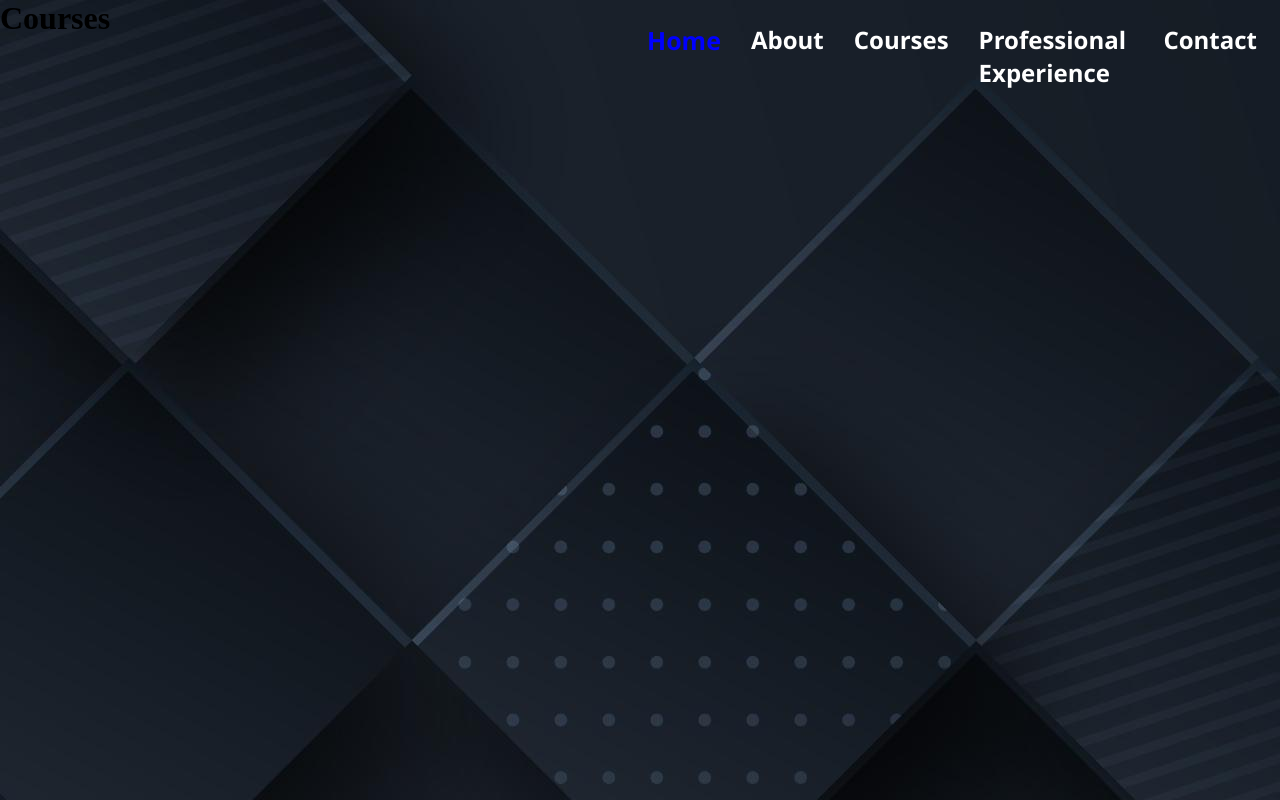
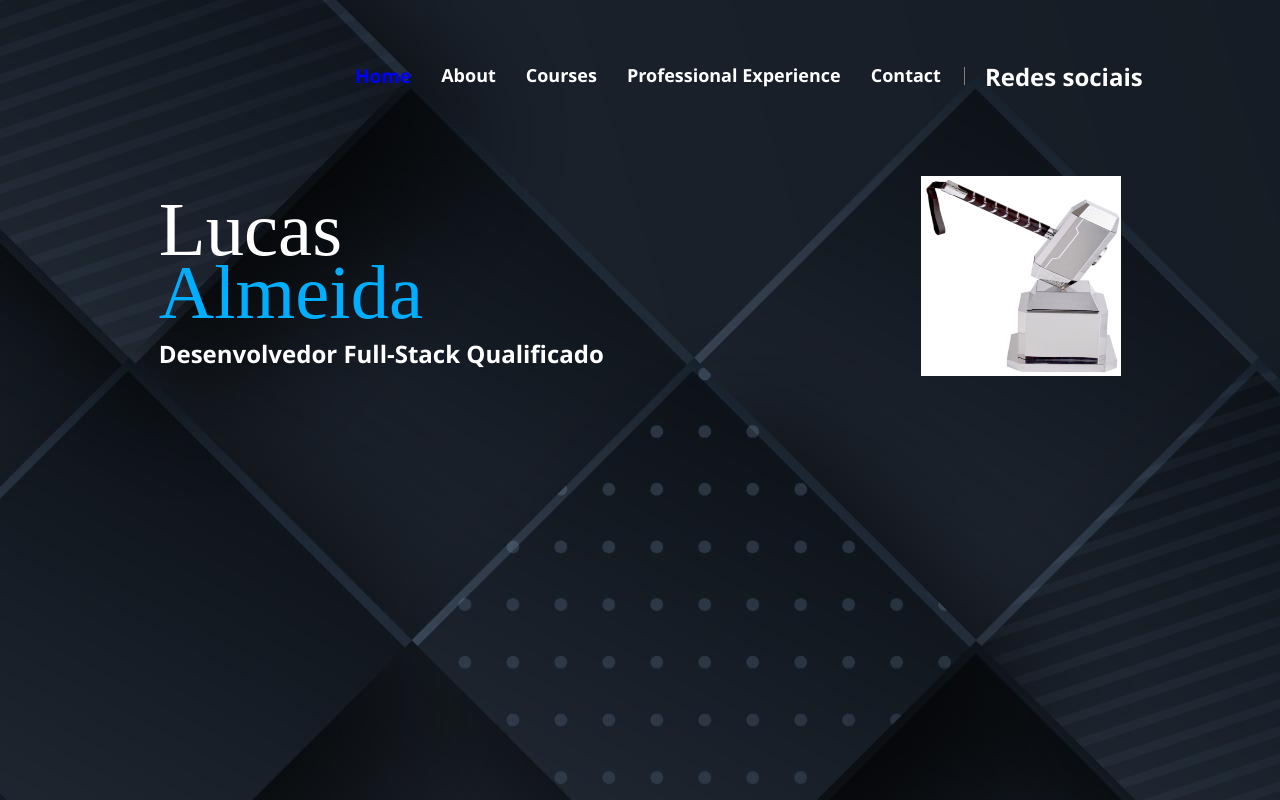
Before and after one commit to LucasPereira9/personalPortfolio, a Next.js app: page /en in a window 1280 px wide. Built offline with nearby package versions, Linux system fonts and the light colour scheme.

Commit message:
feat: button uptade

```diff
--- a/src/app/[locale]/globals.css
+++ b/src/app/[locale]/globals.css
@@ -5,11 +5,6 @@
   margin: 0;
 }
 
-html,
-body {
-  max-width: 100vw;
-  overflow-x: hidden;
-}
 h2 {
   color: white;
   font-family: 'Segoe UI', Tahoma, Geneva, Verdana, sans-serif;
--- a/src/app/[locale]/page.module.css
+++ b/src/app/[locale]/page.module.css
@@ -1,3 +1,16 @@
-.container {
-    /* background-color: red; */
+.personal_info_container {
+    align-items: center;
+    display: flex;
+    flex-direction: row;
+    justify-content: space-around;
+    margin-top: 8vh;
 }
+.first_name {
+    font-size: 6vw;
+    color: white;
+    margin-bottom: -25px;
+}
+.second_name {
+    font-size: 6vw;
+    color: rgb(0, 174, 255);
+}
--- a/src/app/[locale]/page.tsx
+++ b/src/app/[locale]/page.tsx
@@ -1,10 +1,21 @@
+import Image from 'next/image';
 import styles from './page.module.css'
 import Header from '@/components/header';
 
 export default function Index() {
   return (
-    <div className={styles.container}>
+    <body>
       <Header />
-    </div>
+      <div className={styles.personal_info_container}>
+        <div>
+            <p className={styles.first_name}>Lucas</p>
+            <p className={styles.second_name}>Almeida</p>
+            <h2>Desenvolvedor Full-Stack Qualificado</h2>
+        </div>
+        <div>
+          <Image width={200} height={200} src={'/assets/images/mjonir.jpg'} alt={'profile'} />
+        </div>
+      </div>
+    </body>
   )
 }
--- a/src/components/header/header.module.css
+++ b/src/components/header/header.module.css
@@ -1,12 +1,24 @@
 .container {
     display: flex;
+    margin: 40px;
     flex-direction: row;
-    justify-content: space-between;
+    justify-content: space-around;
+}
+.content {
+    align-items: center;
+    display: flex;
+    justify-content: center;
+    flex-direction: row;
 }
 .navOptionsContent {
     display: flex;
     margin: 8px;
     flex-direction: row;
     justify-content: space-around;
-    width: 50%;
 }
+.separator {
+    width: 1px;
+    height: 18px;
+    margin-right: 20px;
+    background-color: gray;
+}
--- a/src/components/header/index.tsx
+++ b/src/components/header/index.tsx
@@ -22,11 +22,15 @@ export default function Header() {
 
     return (
         <div className={styles.container}>
-            <h1>
-                {t('Cursos')}
-            </h1>
-            <div  className={styles.navOptionsContent}>
-                {navigationOptions}
+            <h1 />
+            <div className={styles.content}>
+                <div  className={styles.navOptionsContent}>
+                    {navigationOptions}
+                </div>
+                <div className={styles.separator} />
+                <h2>
+                    Redes sociais
+                </h2>
             </div>
         </div>
     )
--- a/src/components/navButton/navButton.module.css
+++ b/src/components/navButton/navButton.module.css
@@ -4,10 +4,14 @@
     padding: 10px;
     border-radius: 5px;
     margin: 5px;
+    font-size: 18px;
     transition: color 0.6s, box-shadow 0.3s, font-size 0.5s;
 }
 
 .selectedTitle {
     color: blue;
-    font-size: 25px;
+    font-size: 19px;
 }
+.title:hover {
+    color: blue;
+}
```
Also changed, not shown: public/assets/images/mjonir.jpg (added).
